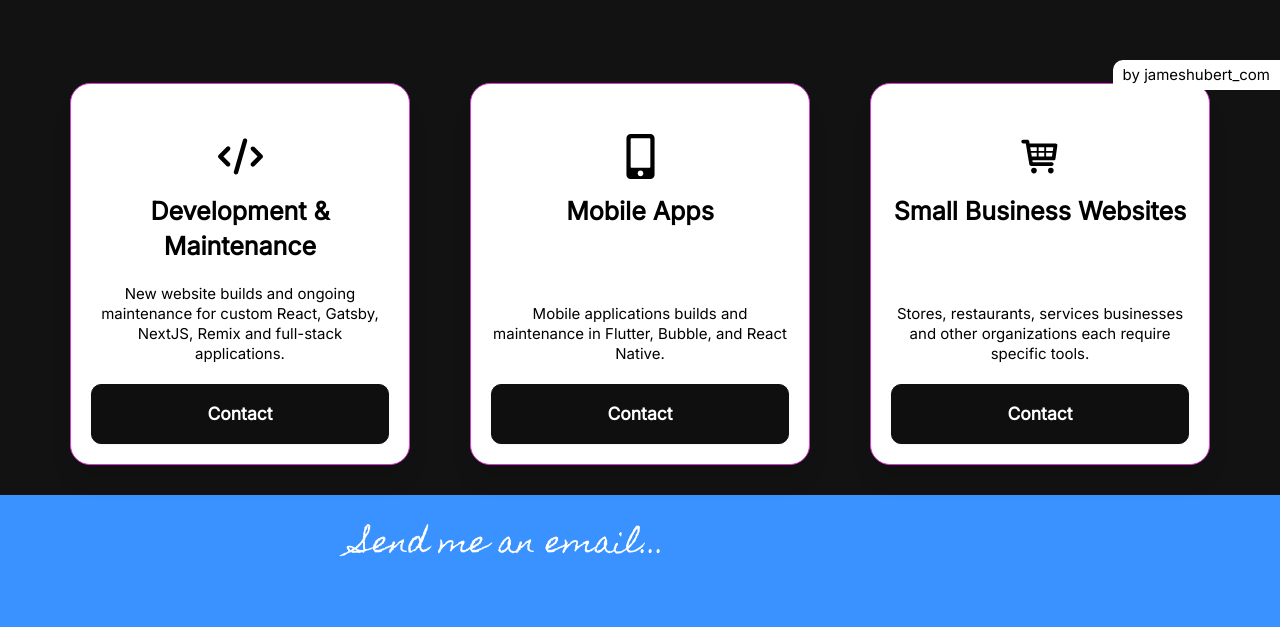
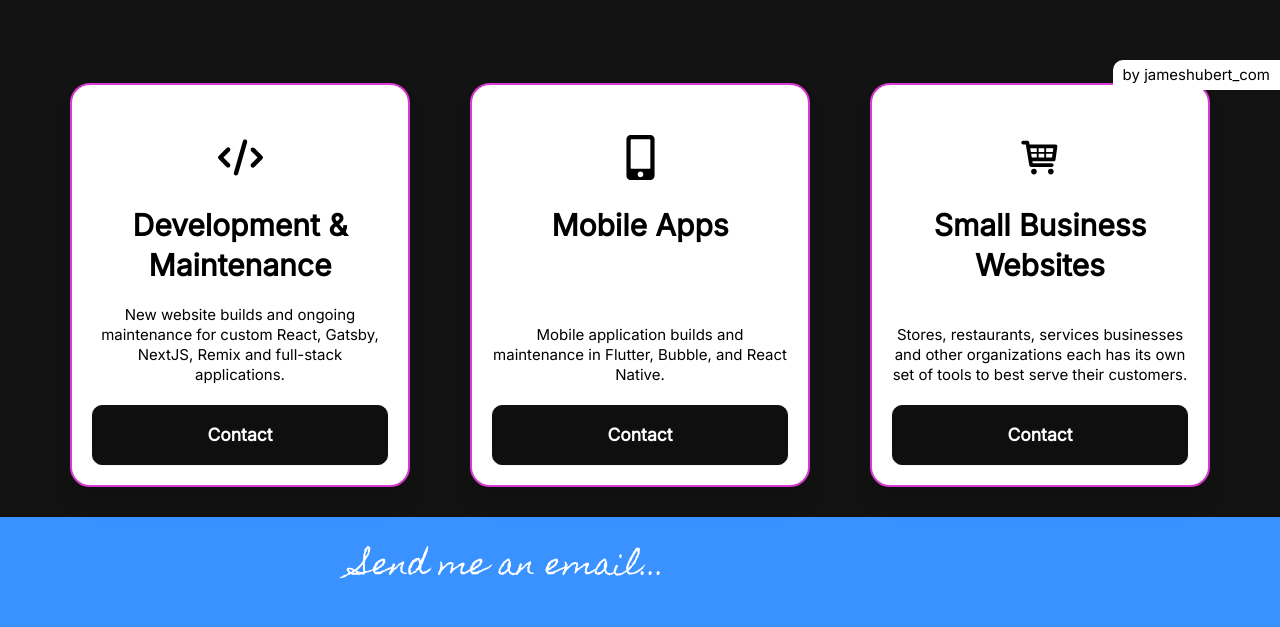
Before and after one commit to jwhubert91/jameshubert-dot-com, a Gatsby site: page / in a window 1280 px wide. Shown: the part 710-1337 px from the top of the page. Built offline with nearby package versions, Linux system fonts and the light colour scheme; Gatsby itself is replaced by a stand-in of ours.

Commit message:
improve services cards

```diff
--- a/src/components/Services.tsx
+++ b/src/components/Services.tsx
@@ -38,18 +38,18 @@ function ServiceCard({
 }: ServiceCardProps) {
   return (
     <a
-      className="card bg-white text-black shadow-xl border border-accent flex flex-col text-center justify-between gap-y-4 hover:cursor-pointer"
+      className="card bg-white text-black shadow-xl border-2 border-accent flex flex-col text-center justify-between gap-y-4 hover:cursor-pointer transition-all duration-300 hover:scale-105"
       href="#contact"
     >
-      <div className="flex flex-col items-center justify-start gap-y-3">
+      <div className="flex flex-col items-center justify-start gap-y-5">
         <figure className="px-10 pt-10 text-4xl">{iconElement}</figure>
-        <h2 className="card-title text-lg lg:text-xl max-w-[90%]">
+        <h2 className="card-title text-xl lg:text-2xl max-w-[90%]">
           {serviceName}
         </h2>
       </div>
       <div className="px-4 pb-4 items-center text-center gap-y-4 flex flex-col flex-1 justify-end">
         <p className="text-xs">{serviceDescription}</p>
-        <div className="btn btn-block btn-neutral text-white hover:bg-gray-900">
+        <div className="btn btn-block btn-neutral text-white hover:bg-gray-700">
           Contact
         </div>
       </div>
@@ -69,12 +69,12 @@ const services: ServiceCardProps[] = [
     iconElement: <FaMobileAlt />,
     serviceName: "Mobile Apps",
     serviceDescription:
-      "Mobile applications builds and maintenance in Flutter, Bubble, and React Native.",
+      "Mobile application builds and maintenance in Flutter, Bubble, and React Native.",
   },
   {
     iconElement: <TiShoppingCart />,
     serviceName: "Small Business Websites",
     serviceDescription:
-      "Stores, restaurants, services businesses and other organizations each require specific tools.",
+      "Stores, restaurants, services businesses and other organizations each has its own set of tools to best serve their customers.",
   },
 ]
--- a/src/pages/index.tsx
+++ b/src/pages/index.tsx
@@ -37,10 +37,10 @@ const IndexPage: React.FC<PageProps> = () => {
           <RotatingCircle />
         </div>
       </div>
+      {/* testimonials */}
       {/* services */}
       <Services />
       {/* technologies used */}
-      {/* testimonials */}
       {/* about */}
       {/* portfolio */}
       {/* contact */}
```
